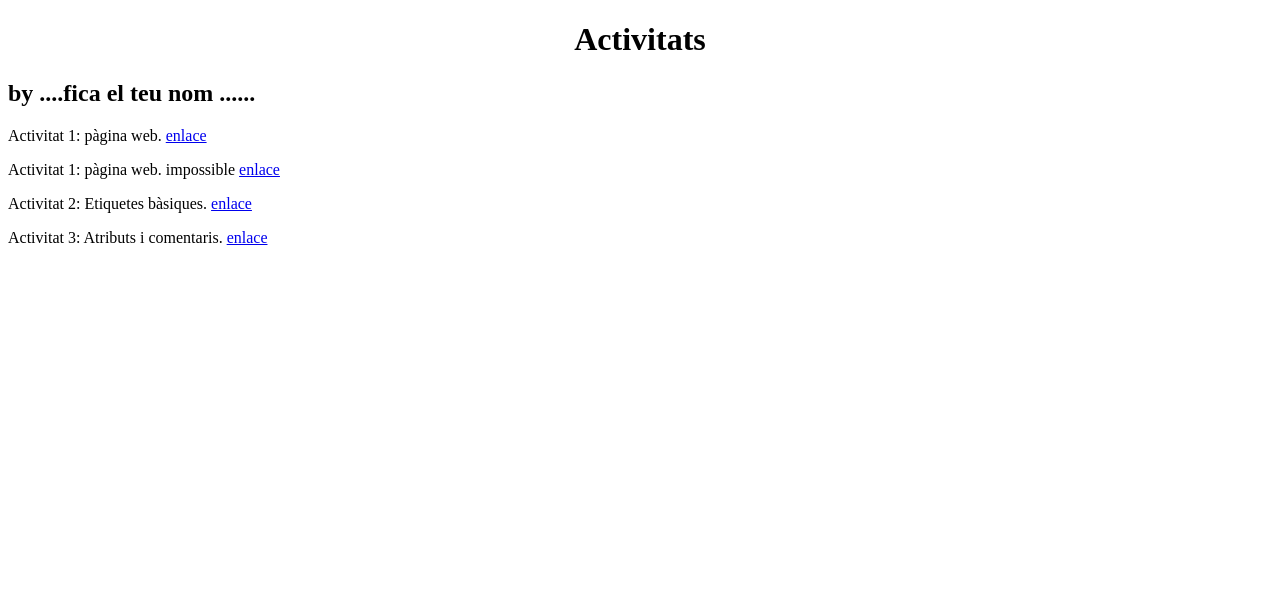
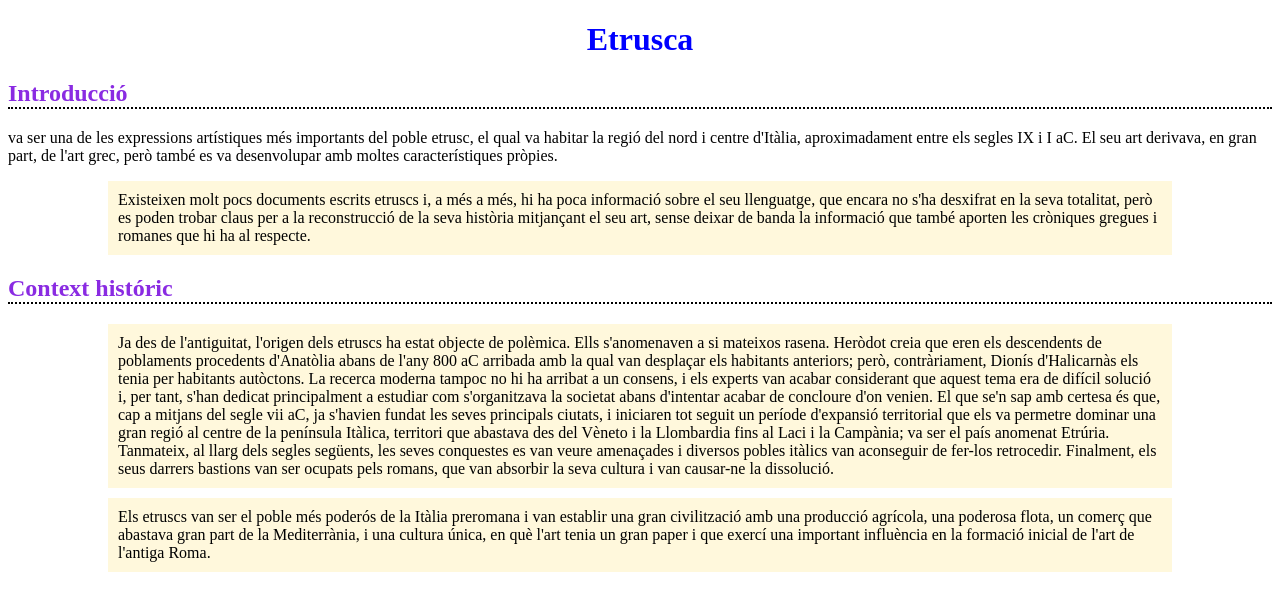
Before and after one commit to Faresito07/html, a plain HTML site: page index.html in a window 1280 px wide. Drawn offline with Linux system fonts and the light colour scheme.

Commit message:
Add files via upload

```diff
--- a/index.html
+++ b/index.html
@@ -2,16 +2,45 @@
 <html lang="ca">
 <head>
     <meta charset="UTF-8">
+    <meta name="viewport" content="width=device-width, initial-scale=1.0">
+    <title>ACTIVIDAD-3</title>
+</head>
+<body>
+    <h1 align = "center" title="https://ca.wikipedia.org/wiki/escultura_etrusca" style="color: blue;">Etrusca</h1>
+    <h2 title="Font: https://ca.wikipedia.org/wiki/escultura_etrusca" style="color: blueviolet;border-bottom: 2px black dotted;">Introducció</h2>
+    <p align ="margin-right: 30%">   va ser una de les expressions artístiques més importants del poble etrusc, el qual va habitar la
+ regió del nord i centre d'Itàlia, aproximadament entre els segles IX i I aC. El seu art derivava, en
+    gran part, de l'art grec, però també es va desenvolupar amb moltes característiques pròpies.</p>
 
+    <p style="margin: 10px 100px; background-color: cornsilk; padding: 10px;" align ="line-height:200%;margin:10px 200px; padding: 10px; background-color: cornsilk;"> Existeixen molt pocs documents escrits etruscs i, a més a més, hi ha poca
 
-</head>
+  informació sobre el seu llenguatge, que encara no s'ha desxifrat en la seva
 
-<body >
-   <h1 align="center">Activitats</h1>
-   <h2>by ....fica el teu nom ...... </h2>
-   <p>Activitat 1: pàgina web.  <a href="activitat01/index.html">enlace</a></p>
-   <p>Activitat 1: pàgina web. impossible <a href="activitat01/imposible.html">enlace</a></p>
-   <p>Activitat 2: Etiquetes bàsiques.   <a href="activitat02/index.html">enlace</a></p>
-   <p>Activitat 3: Atributs i comentaris.  <a href="activitat03">enlace</a></p>
+        totalitat, però es poden trobar claus per a la reconstrucció de la seva
+
+    història mitjançant el seu art, sense deixar de banda la informació que
+
+        també aporten les cròniques gregues i romanes que hi ha al respecte.</p>
+
+<h2 style="color: blueviolet;border-bottom: 2px black dotted;" title="Font: https://ca.wikipedia.org/wiki/escultura_etrusca">Context históric</h2>
+
+<p style="margin: 10px 100px; background-color: cornsilk; padding: 10px;">Ja des de l'antiguitat, l'origen dels etruscs ha estat objecte de polèmica. Ells s'anomenaven a si mateixos
+rasena. Heròdot creia que eren els descendents de poblaments procedents d'Anatòlia abans de l'any 800
+aC arribada amb la qual van desplaçar els habitants anteriors; però, contràriament, Dionís d'Halicarnàs els
+    tenia per habitants autòctons. La recerca moderna tampoc no hi ha arribat a un consens, i els experts van
+    acabar considerant que aquest tema era de difícil solució i, per tant, s'han dedicat principalment a estudiar
+ com s'organitzava la societat abans d'intentar acabar de concloure d'on venien. El que se'n sap amb certesa
+     és que, cap a mitjans del segle vii aC, ja s'havien fundat les seves principals ciutats, i iniciaren tot seguit
+un període d'expansió territorial que els va permetre dominar una gran regió al centre de la península
+    Itàlica, territori que abastava des del Vèneto i la Llombardia fins al Laci i la Campània; va ser el país
+anomenat Etrúria. Tanmateix, al llarg dels segles següents, les seves conquestes es van veure amenaçades
+    i diversos pobles itàlics van aconseguir de fer-los retrocedir. Finalment, els seus darrers bastions van ser
+  ocupats pels romans, que van absorbir la seva cultura i van causar-ne la dissolució.</p>
+
+<p style="margin: 10px 100px; background-color: cornsilk; padding: 10px;">Els etruscs van ser el poble més poderós de la Itàlia preromana i van establir una gran civilització amb una
+producció agrícola, una poderosa flota, un comerç que abastava gran part de la Mediterrània, i una cultura
+única, en què l'art tenia un gran paper i que exercí una important influència en la formació inicial de l'art
+de l'antiga Roma.</p>
+
 </body>
 </html>
```
